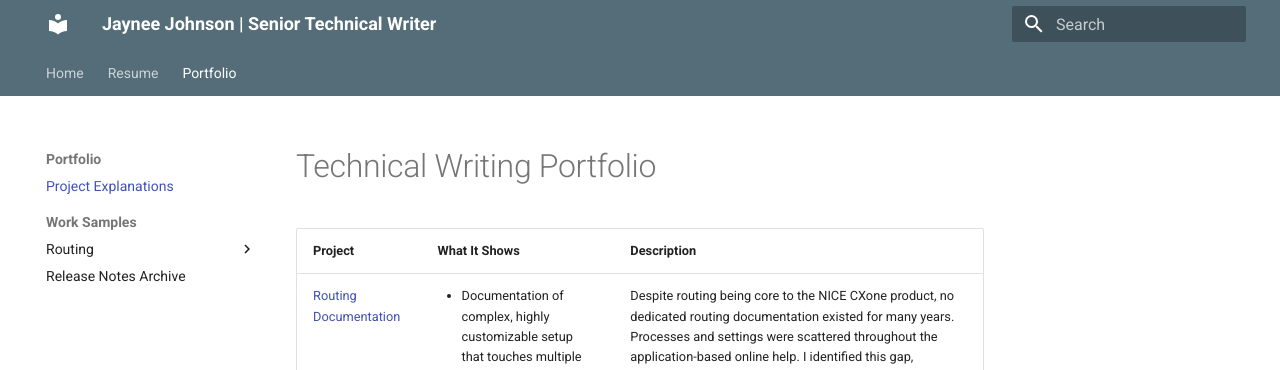
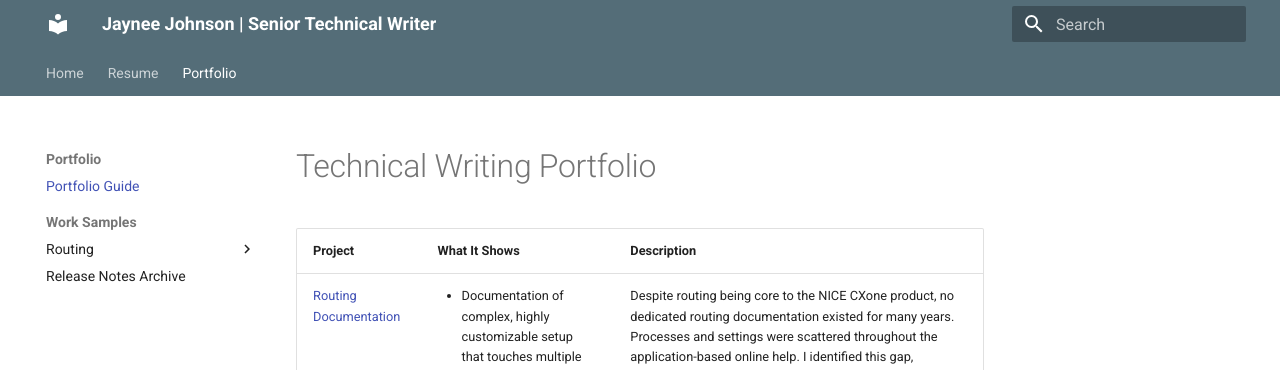
Before and after one commit to jaynee-johnson/ProfessionalPortfolio, an MkDocs documentation site: the page built from docs/portfolio.md, in a window 1280 px wide. Shown: the top 370 px of the page. Built offline with MkDocs 1.6.1 and Material for MkDocs 9.7.7, drawn with Linux system fonts in a browser that asks for light colours.

Commit message:
Renamed portfolio link

```diff
--- a/mkdocs.yml
+++ b/mkdocs.yml
@@ -12,7 +12,7 @@ nav:
   - Home: index.md
   - Resume: resume.md
   - Portfolio:
-    - Project Explanations: portfolio.md
+    - Portfolio Guide: portfolio.md
     - Work Samples:
       - Routing:
         - Routing Overview: routing/routing.md
```
